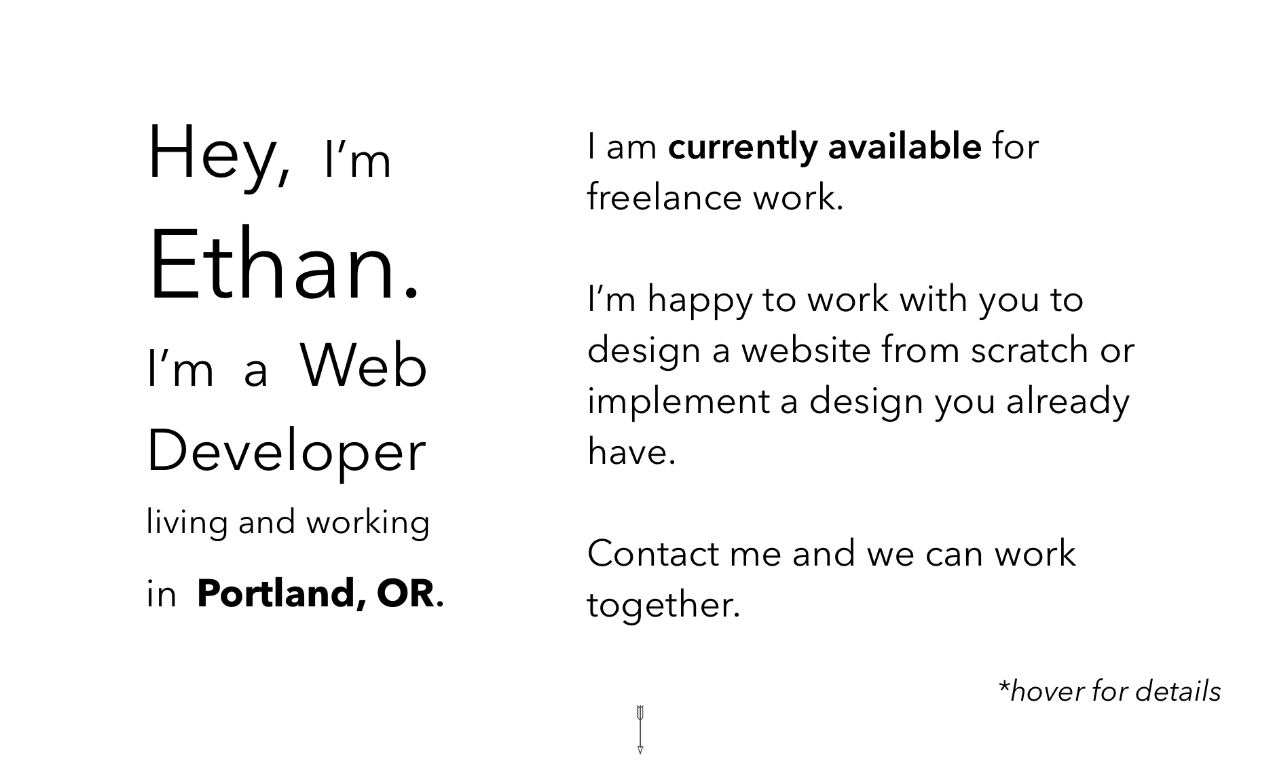
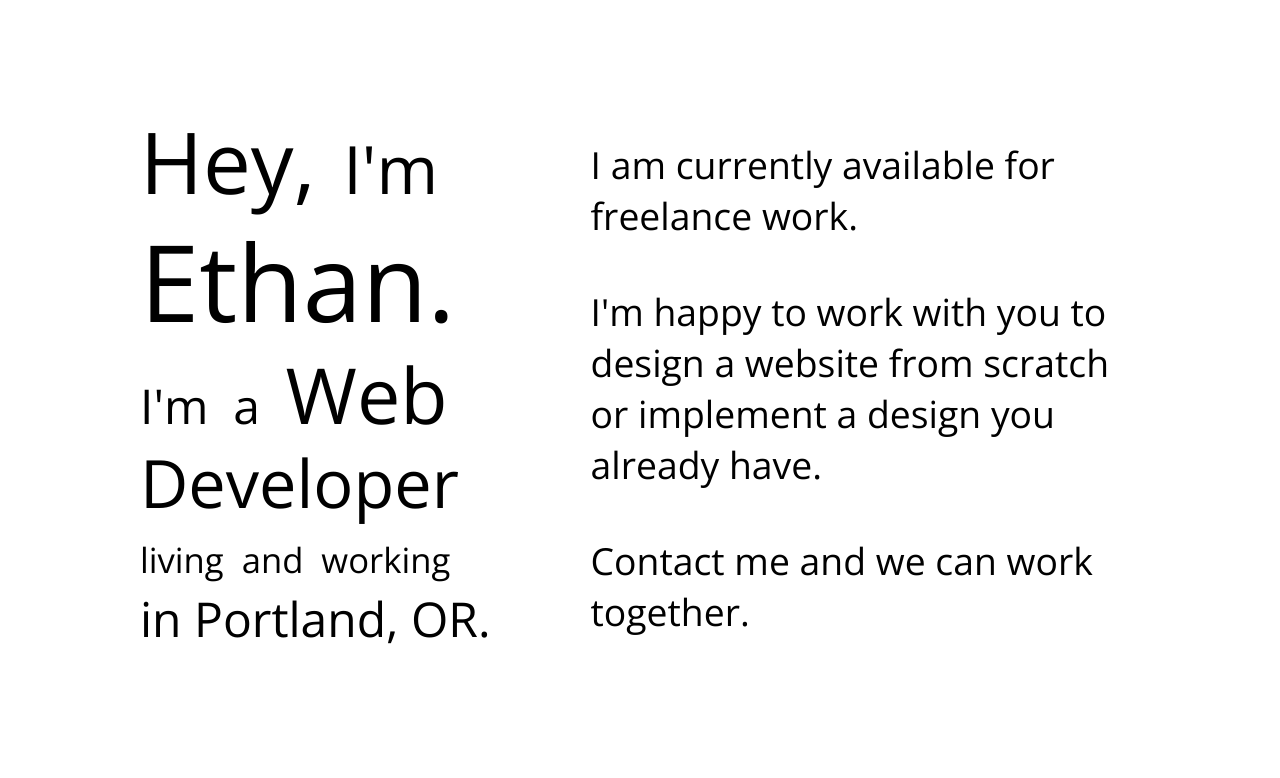
Before and after one commit to ejlaw01/ethan-portfolio, a plain HTML site: page portfolio/index.html in a window 1280 px wide. Shown: the part 802-1580 px from the top of the page. Drawn offline with nearby package versions, Linux system fonts and the light colour scheme.

Commit message:
change about content from image to real text

```diff
--- a/portfolio/index.html
+++ b/portfolio/index.html
@@ -2,13 +2,12 @@
 <html>
   <head>
     <meta charset="utf-8">
-    <link rel="shortcut icon" type="image/x-icon" href="img/favicon.ico" sizes="16x16">
-    <link rel="shortcut icon" type="image/x-icon" href="img/favicon32.ico" sizes="32x32">
-    <title>Ethan Law</title>
     <link href="https://fonts.googleapis.com/css?family=Open+Sans:300" rel="stylesheet">
     <link rel="stylesheet" type="text/css" href="/css/main.css">
     <script src="https://code.jquery.com/jquery-3.1.1.min.js" integrity="sha256-hVVnYaiADRTO2PzUGmuLJr8BLUSjGIZsDYGmIJLv2b8=" crossorigin="anonymous"></script>
     <script src="js/scripts.js"></script>
+    <link rel="shortcut icon" type="image/x-icon" href="img/favicon.ico" sizes="16x16">
+    <title>Ethan Law</title>
   </head>
   <body>
     <div class="container" id="page">
@@ -53,16 +52,44 @@
       </div>
       <div class="about-wrapper" id="about-section">
         <div class="about">
-          <img src="img/about-text-model.png" alt="">
-        </div>
-        <div class="down-arrow">
-          <a class="arrow-scroll expand scroll" href="#character-generator">
-            <img src="img/arrow-dark.png" alt="scroll down">
-          </a>
+          <div class="text-left">
+            <!-- <img src="img/about-typography.png" alt=""> -->
+            <h3 id="hey-im-ethan">
+              <span class="font-lg">Hey,&nbsp;</span>
+              <span class="font-med">I'm</span><br>
+              <span class="font-xl">Ethan.</span>
+            </h3>
+            <h3 id="web-developer">
+              <span class="font-sm">I'm &nbsp;a</span>
+              <span class="font-med"><span id="web">&nbsp;Web</span><br>Developer</span>
+            </h3>
+            <h3 id="portland-or">
+              <span class="font-xs">living&nbsp; and&nbsp; working</span><br><span class="font-sm">in Portland, OR.</span>
+            </h3>
+          </div>
+          <div class="about-detail">
+            <div class="initial-text">
+              <h4>
+                I am <strong>currently available</strong> for freelance work.
+              </h4>
+              <h4>
+                I'm happy to work with you to design a website from scratch or implement a design you already have.
+              </h4>
+              <h4>
+                Contact me and we can work together.
+              </h4>
+            </div>
+            <div class="ethan-detail">
+              <img src="img/me-pie-chart.png" alt="">
+            </div>
+          </div>
         </div>
       </div>
       <div id="work-section">
         <div class="project-wrapper" id="character-generator">
+          <div class="project-info">
+
+          </div>
           <div class="project">
             <h2>Dungeons &amp; Dragons<br>Character Generator</h2>
             <div class="project-content">
--- a/portfolio/scss/partials/_about.scss
+++ b/portfolio/scss/partials/_about.scss
@@ -1,30 +1,87 @@
 .about-wrapper {
   position: relative;
-  z-index: 1;
   height: 100vh;
   width: 100%;
   background-color: white;
-  // opacity: 0;
   .about {
-    margin: 60px;
+    position: absolute;
+    @include full-center;
+    width: 1100px;
     color: black;
-    @include filter-position;
+  }
+}
+
+.text-left {
+  float: left;
+  margin-left: 50px;
+  margin-right: 100px;
+  text-align: justify;
+  h3 {
+    margin: 0;
+  }
+  img {
+    height: 100%;
+    width: auto;
+  }
+}
+
+.about-detail {
+  position: relative;
+  float: left;
+  height: 100%;
+  width: 550px;
+  margin-top: 1.5em;
+  overflow: visible;
+  h4 {
+    line-height: normal;
+    font-size: 28pt;
+    margin-bottom: 1.2em;
+  }
+  .ethan-detail {
+    display: none;
+    position: absolute;
+    top: 0;
+    bottom: 0;
+    left: 0;
+    right: 0;
+    z-index: 2;
+    background: white;
     img {
       position: absolute;
-      height: 100%;
+      width: 100%;
       @include full-center;
-    }
-    h3 {
-      font-size: 2em;
-      line-height: 2em;
-      &:hover + .hide {
-        display: block !important;
-      }
     }
   }
 }
 
+#hey-im-ethan {
+  line-height: 4.5em;
+  &:hover .ethan-detail {
+    display: block;
+  }
+}
+#web-developer {
+  line-height: 3.2em;
+}
+#portland-or {
+  line-height: 2.6em;
+}
 
-#pie-chart {
-  height: 400px;
+.font-xl {
+  font-size: 80pt;
 }
+.font-lg {
+  font-size: 64pt;
+}
+.font-med {
+  font-size: 50pt;
+}
+.font-sm {
+  font-size: 36pt;
+}
+.font-xs {
+  font-size: 26pt;
+}
+#web {
+  font-size: 58pt;
+}
--- a/portfolio/scss/partials/_project.scss
+++ b/portfolio/scss/partials/_project.scss
@@ -62,6 +62,18 @@
   }
 }
 
+
+// .project-info {
+//   position: absolute;
+//   top: 0;
+//   left: 0;
+//   right: 40%;
+// }
+
+// .project-image {
+//
+// }
+
 #character-generator {
   color: white;
   a {
@@ -109,5 +121,6 @@
     opacity: .6;
   }
   #up-arrow {
+    display: none;
   }
 }
```
Also changed, not shown: portfolio/css/main.css, portfolio/img/about-typography.png (added), 1 other file.
